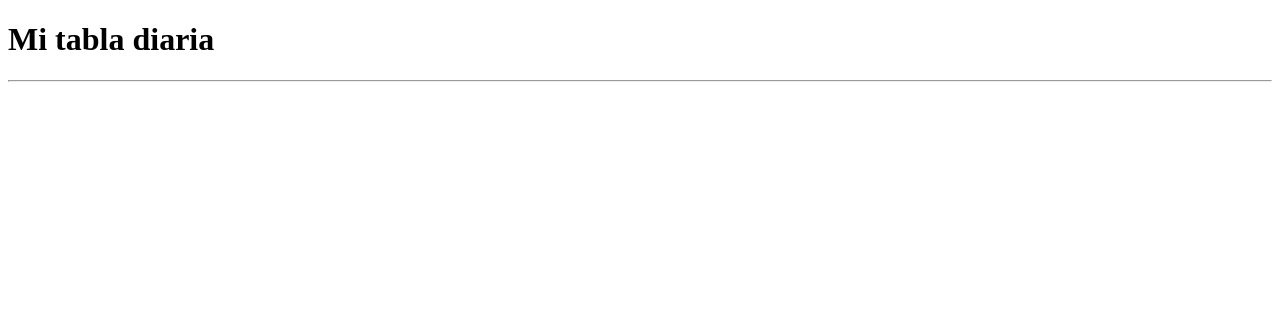
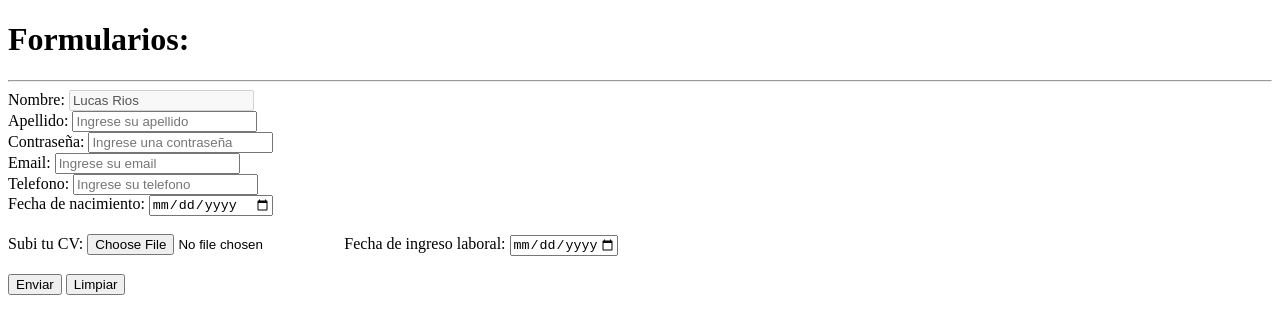
Before and after one commit to Lucas-69/BadCat-Blog, a plain HTML site: page index.html in a window 1280 px wide. Drawn offline with Linux system fonts and the light colour scheme.

Commit message:
terminado, ahora comienzo con el sitio web

```diff
--- a/index.html
+++ b/index.html
@@ -38,8 +38,44 @@
 
 <body>
 
-    <h1> Mi tabla diaria </h1>
+    <h1> Formularios: </h1>
     <hr>
+
+    <form action="envio.php" method="post" target="_blank">
+        <label for="nombre"> Nombre: </label>
+        <input type="text" id="nombre" name="nombre" value="Lucas Rios" readonly disabled>
+        <br>
+        <label for="apellido"> Apellido: </label>
+        <input type="text" id="apellido" name="apellido" placeholder="Ingrese su apellido">
+        <br>
+        <label for="password"> Contraseña: </label>
+        <input type="password" id="contraseña" name="contraseña" placeholder="Ingrese una contraseña">
+        <br>
+        <label for="email"> Email: </label>
+        <input type="email" id="email" name="email" placeholder="Ingrese su email">
+        <br>
+        <label for="telefono"> Telefono: </label>
+        <input type="tel" id="telefono" name="telefono" placeholder="Ingrese su telefono">
+        <br>
+        <label for="fecha"> Fecha de nacimiento: </label>
+        <input type="date" id="fecha" name="fecha">
+        <br><br>
+        <label for="archivo">Subi tu CV: </label>
+        <input type="file" id="archivo" name="archivo" accept=".pdf, .doc, .docx">
+
+        <label for="fecha"> Fecha de ingreso laboral: </label>
+        <input type="date" id="fecha" name="fecha" max="2025-05-20">
+
+
+
+
+
+
+        <br><br>
+        <input type="submit" value="Enviar">
+        <input type="reset" value="Limpiar">
+        <br>
+    </form>
 
 
 
@@ -62,7 +98,8 @@
 
 
 
-
+    <!-- <h1> Mi tabla diaria </h1>
+    <hr> -->
 
 
     <!-- <table>
@@ -75,20 +112,20 @@
         </colgroup>
 
         <tr> <!--Fila de la tabla-->
-            <!-- <th> &nbsp; </th>
+    <!-- <th> &nbsp; </th>
             <th> Volkwagen </th>
             <th> Fiat </th>
             <th> Audi </th>
             <th> Subaru </th> -->
-        <!-- <tr> Fila de la tabla -->
-            <!-- <td> Año -> </td>
+    <!-- <tr> Fila de la tabla -->
+    <!-- <td> Año -> </td>
             <td> 2019 </td> Columna de la tabla
             <td> 1984 </td>
             <td> 2018 </td>
             <td> 2020 </td>
         </tr> -->
-        <!-- <tr> Fila de la tabla -->
-            <!-- <td> Patentes -> </td>
+    <!-- <tr> Fila de la tabla -->
+    <!-- <td> Patentes -> </td>
             <td> A8329D </td> Columna de la tabla
             <td> LKNFDS8 </td>
             <td> FSDA78 </td>
```
